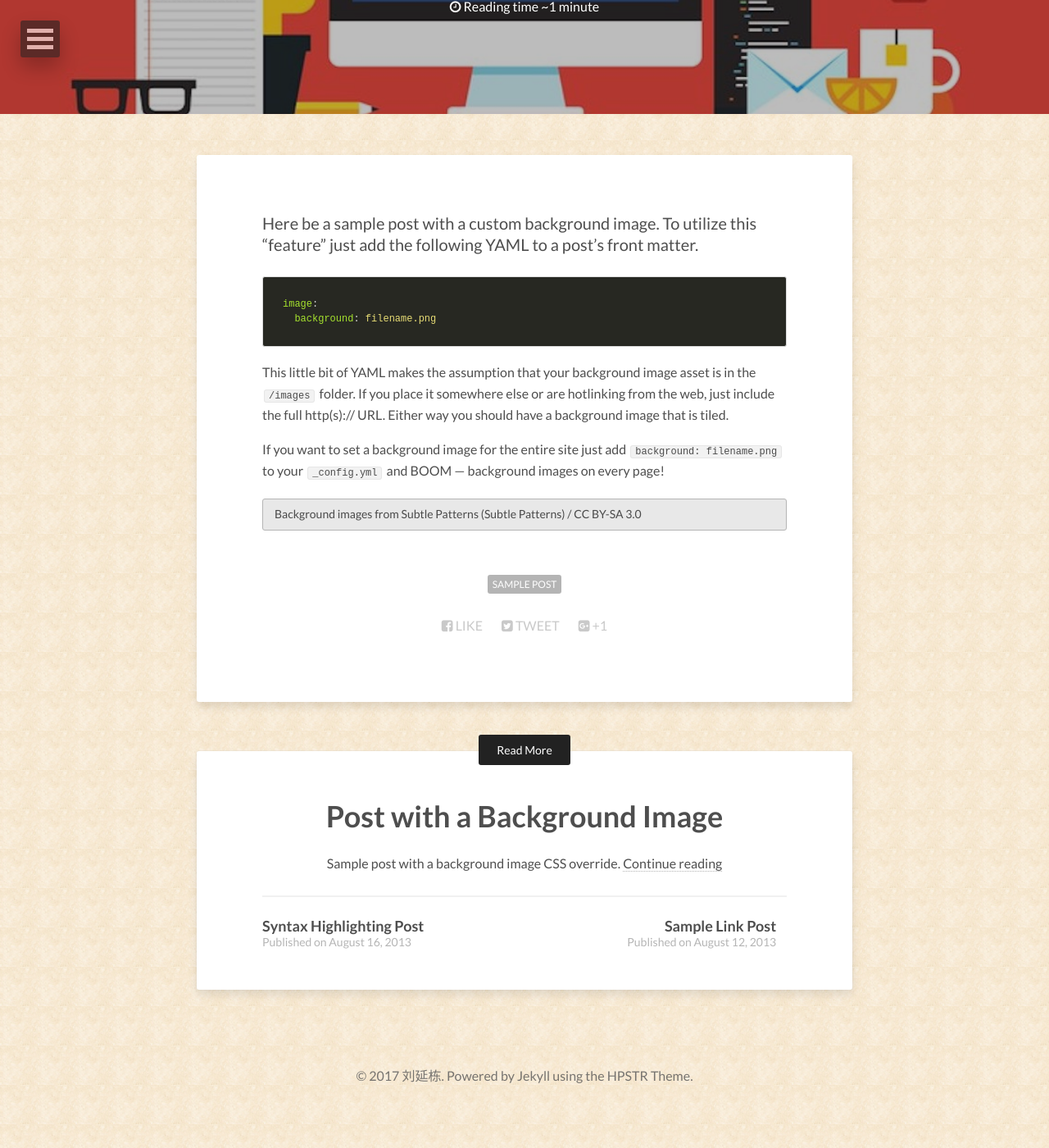
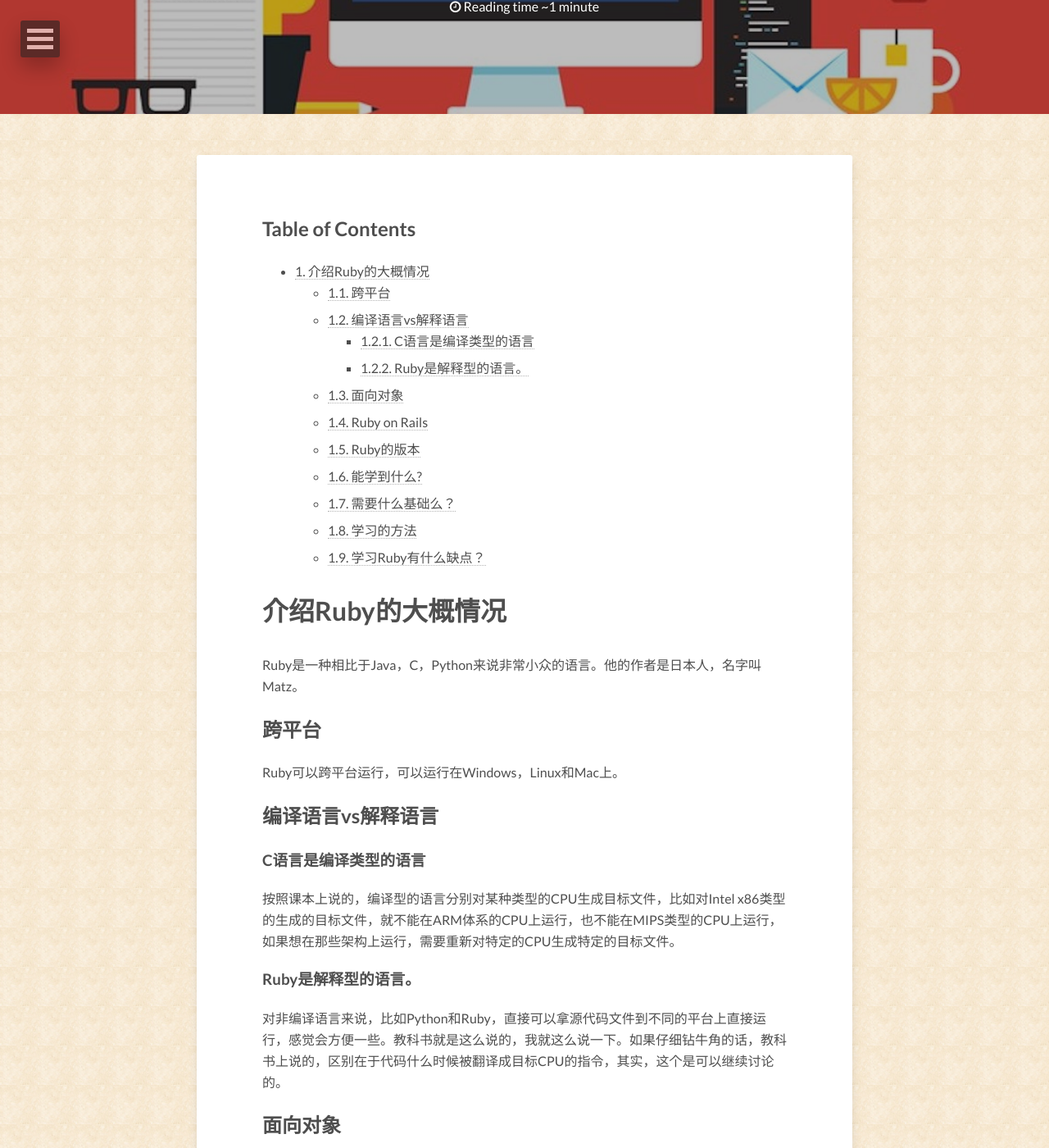
Before and after one commit to snowdj/econapple, a Jekyll site: the page built from _posts/2017-01-16-Ruby-for-Beginners-01.md, in a window 1280 px wide and 1400 px high, scrolled down 261 px. Shown: the whole window at 82% size. Built offline with Jekyll 4.4.1, drawn with Linux system fonts in a browser that asks for light colours; nearby versions of some CDN libraries; some of the changed text lies outside the part shown.

Commit message:
添加Ruby初学者教程01

````diff
--- a/_posts/2017-01-16-Ruby-for-Beginners-01.md
+++ b/_posts/2017-01-16-Ruby-for-Beginners-01.md
@@ -8,15 +8,74 @@
   background: xuanzhi.png
 ---
 
-Here be a sample post with a custom background image. To utilize this "feature" just add the following YAML to a post's front matter.
+<div id="table-of-contents">
+<h2>Table of Contents</h2>
+<div id="text-table-of-contents">
+<ul>
+<li><a href="#sec-1">1. 介绍Ruby的大概情况</a>
+<ul>
+<li><a href="#sec-1-1">1.1. 跨平台</a></li>
+<li><a href="#sec-1-2">1.2. 编译语言vs解释语言</a>
+<ul>
+<li><a href="#sec-1-2-1">1.2.1. C语言是编译类型的语言</a></li>
+<li><a href="#sec-1-2-2">1.2.2. Ruby是解释型的语言。</a></li>
+</ul>
+</li>
+<li><a href="#sec-1-3">1.3. 面向对象</a></li>
+<li><a href="#sec-1-4">1.4. Ruby on Rails</a></li>
+<li><a href="#sec-1-5">1.5. Ruby的版本</a></li>
+<li><a href="#sec-1-6">1.6. 能学到什么?</a></li>
+<li><a href="#sec-1-7">1.7. 需要什么基础么？</a></li>
+<li><a href="#sec-1-8">1.8. 学习的方法</a></li>
+<li><a href="#sec-1-9">1.9. 学习Ruby有什么缺点？</a></li>
+</ul>
+</li>
+</ul>
+</div>
+</div>
 
-```yaml
-image:
-  background: filename.png
-```
+# 介绍Ruby的大概情况<a id="sec-1" name="sec-1"></a>
 
-This little bit of YAML makes the assumption that your background image asset is in the `/images` folder. If you place it somewhere else or are hotlinking from the web, just include the full http(s):// URL. Either way you should have a background image that is tiled.
+Ruby是一种相比于Java，C，Python来说非常小众的语言。他的作者是日本人，名字叫Matz。
 
-If you want to set a background image for the entire site just add `background: filename.png` to your `_config.yml` and BOOM --- background images on every page!
+## 跨平台<a id="sec-1-1" name="sec-1-1"></a>
 
-<div xmlns:cc="http://creativecommons.org/ns#" xmlns:dct="http://purl.org/dc/terms/" about="http://subtlepatterns.com" class="notice">Background images from <span property="dct:title">Subtle Patterns</span> (<a rel="cc:attributionURL" property="cc:attributionName" href="http://subtlepatterns.com">Subtle Patterns</a>) / <a rel="license" href="http://creativecommons.org/licenses/by-sa/3.0/">CC BY-SA 3.0</a></div>
+Ruby可以跨平台运行，可以运行在Windows，Linux和Mac上。
+
+## 编译语言vs解释语言<a id="sec-1-2" name="sec-1-2"></a>
+
+### C语言是编译类型的语言<a id="sec-1-2-1" name="sec-1-2-1"></a>
+
+按照课本上说的，编译型的语言分别对某种类型的CPU生成目标文件，比如对Intel x86类型的生成的目标文件，就不能在ARM体系的CPU上运行，也不能在MIPS类型的CPU上运行，如果想在那些架构上运行，需要重新对特定的CPU生成特定的目标文件。
+
+### Ruby是解释型的语言。<a id="sec-1-2-2" name="sec-1-2-2"></a>
+
+对非编译语言来说，比如Python和Ruby，直接可以拿源代码文件到不同的平台上直接运行，感觉会方便一些。教科书就是这么说的，我就这么说一下。如果仔细钻牛角的话，教科书上说的，区别在于代码什么时候被翻译成目标CPU的指令，其实，这个是可以继续讨论的。
+
+## 面向对象<a id="sec-1-3" name="sec-1-3"></a>
+
+和绝大部分语言一样，Ruby也是面向对象的编程语言，好像这个没什么好说的，目前来说一种比较流行的编程语言。
+
+## Ruby on Rails<a id="sec-1-4" name="sec-1-4"></a>
+
+我讲Ruby的主要的用途，就是为了以后讲Ruby on Rails，然后做web application，或者给手机App做后台的。
+
+## Ruby的版本<a id="sec-1-5" name="sec-1-5"></a>
+
+Ruby和Python不同，用最新的版本就好。因为Ruby这个社区非常的小，肯学习Ruby的人非常的少，因此，Ruby社区相对来说，非常的轻量级，Ruby on Rails更新非常的快，基本上都是使用Ruby最新的版本。没有像Python一样，分裂成2.7和3.x两个版本。
+
+## 能学到什么?<a id="sec-1-6" name="sec-1-6"></a>
+
+能学到如何使用Ruby编程。
+
+## 需要什么基础么？<a id="sec-1-7" name="sec-1-7"></a>
+
+我录这个视频，尽量假设不需要任何的编程基础，我希望所有对编程有一点兴趣的人，都可以来学习编程，不见得一定要当程序员，我觉得在未来的一段时间里，会一些编程的方法，可能类似于现在会用office，用excel一样普遍。要知道，在20年前，会用个excel就是电脑高手，现在，基本上大部分会用电脑的，都会一些word，都会一些excel。
+
+## 学习的方法<a id="sec-1-8" name="sec-1-8"></a>
+
+看视频，看书是辅助的学习方法，类似于学自行车的辅助轮一样，打开电脑，自己写一写代码，然后运行一下，这才是学习编程的正确姿势。只靠视频或者只看书，不动手的话，实际上是很难学好编程的。
+
+## 学习Ruby有什么缺点？<a id="sec-1-9" name="sec-1-9"></a>
+
+能交流的人非常的少，因为现在培训班几乎是不会培训Ruby程序员的，因为在国内，并没有什么正经的公司大规模的使用Ruby，Ruby仍然保持一种非常小众的状态。所以，如果有人只想快速找工作的话，这个视频并不适合你。
````
